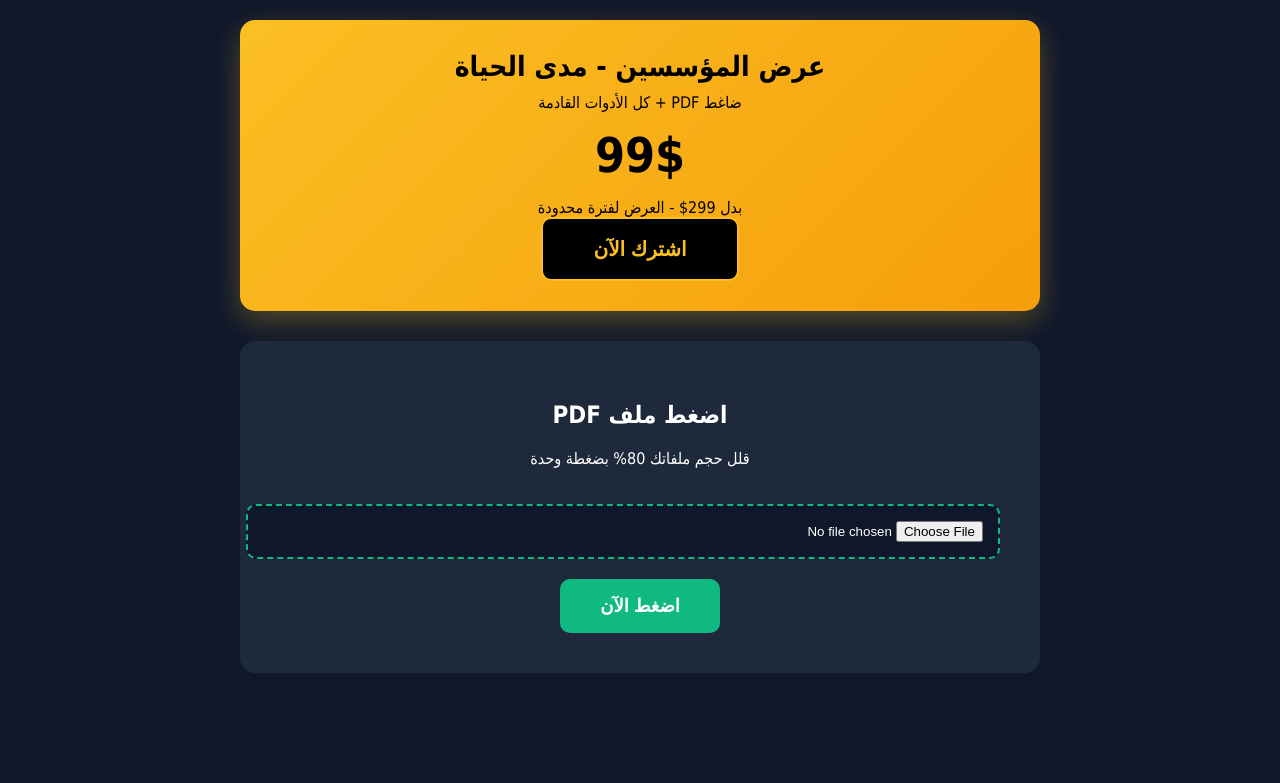
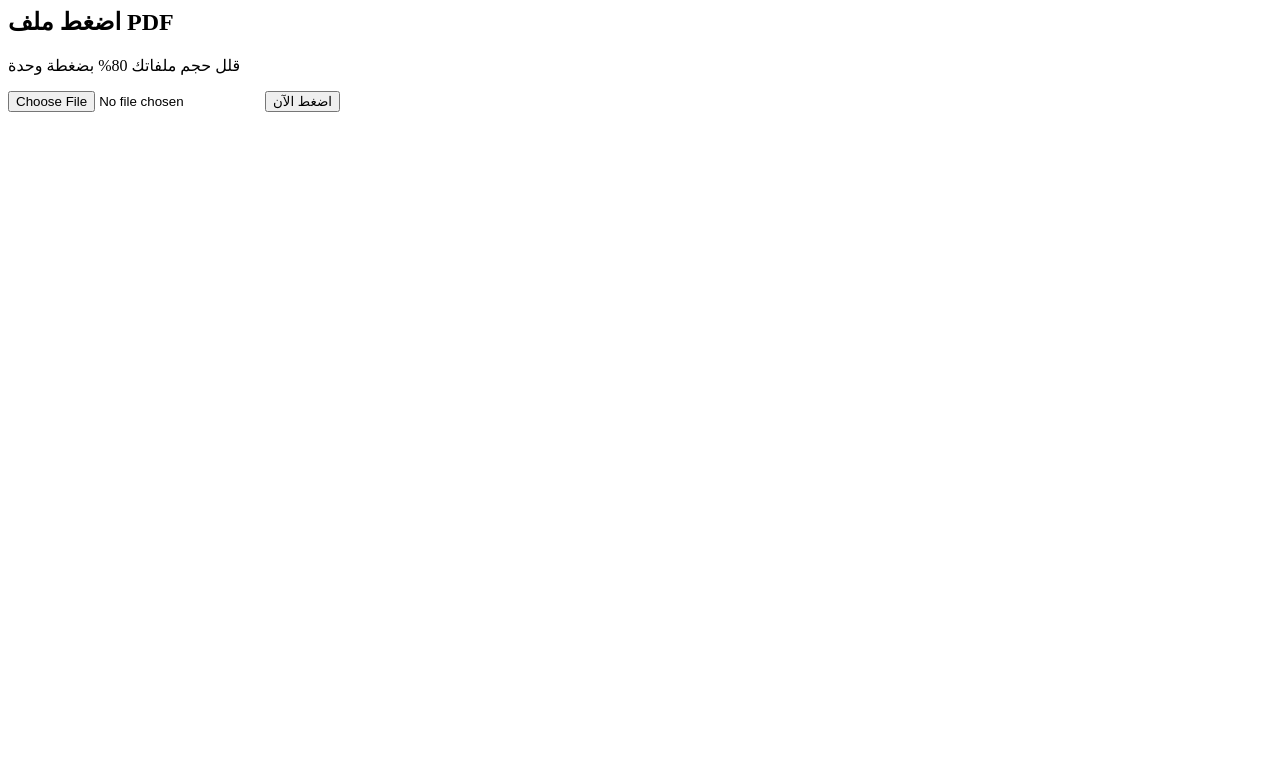
Before and after one commit to mtmsk125/pdf_compressor, a Flask app: page / in a window 1280 px wide. Shown: the top 783 px of the page. Run offline with Flask 3, Linux system fonts and the light colour scheme.

Commit message:
Update index.html

```diff
--- a/templates/index.html
+++ b/templates/index.html
@@ -1,36 +1,3 @@
-<!DOCTYPE html>
-<html lang="ar" dir="rtl">
-<head>
-    <meta charset="UTF-8">
-    <meta name="viewport" content="width=device-width, initial-scale=1.0">
-    <title>ضاغط PDF + كل الأدوات مدى الحياة</title>
-    <style>
-        body {font-family: Tahoma; background: #0f172a; color: #fff; margin: 0; padding: 20px;}
-       .container {max-width: 800px; margin: auto;}
-
-       .founder {background: linear-gradient(135deg,#fbbf24,#f59e0b); color: #000; padding: 30px 20px; border-radius: 15px; text-align: center; margin-bottom: 30px; box-shadow: 0 10px 30px rgba(251,191,36,0.3);}
-       .founder h1 {margin: 0 0 10px; font-size: 28px;}
-       .founder p {margin: 0; font-size: 16px;}
-       .counter {font-size: 48px; font-weight: bold; margin: 15px 0; color: #000;}
-       .btn {background: #10b981; color: #fff; border: none; padding: 16px 40px; border-radius: 10px; cursor: pointer; font-size: 18px; font-weight: bold; transition: all 0.3s;}
-       .btn:hover {background: #059669; transform: translateY(-2px);}
-       .btn.founder-btn {background: #000; color: #fbbf24; font-size: 20px; padding: 18px 50px; border: 2px solid #fbbf24;}
-       .btn.founder-btn:hover {background: #fbbf24; color: #000;}
-       .box {background: #1e293b; padding: 40px; border-radius: 15px; margin-top: 30px; text-align: center;}
-        input[type="file"] {margin: 20px 0; padding: 15px; background: #0f172a; border: 2px dashed #10b981; border-radius: 10px; width: 100%; color: #fff; cursor: pointer;}
-       .alert {background: #ef4444; color: white; padding: 12px; border-radius: 8px; margin-bottom: 20px;}
-    </style>
-</head>
-<body>
-    <div class="container">
-        <div class="founder">
-            <h1>عرض المؤسسين - مدى الحياة</h1>
-            <p>ضاغط PDF + كل الأدوات القادمة</p>
-            <div class="counter">99$</div>
-            <p>بدل 299$ - العرض لفترة محدودة</p>
-            <button class="btn founder-btn">اشترك الآن</button>
-        </div>
-
 <div class="box">
     <h2>اضغط ملف PDF</h2>
     <p>قلل حجم ملفاتك 80% بضغطة وحدة</p>
@@ -41,11 +8,22 @@
       {% endif %}
     {% endwith %}
 
-            <form method="post" enctype="multipart/form-data">
-                <input type="file" name="file" accept=".pdf" required>
-                <button type="submit" class="btn">اضغط الآن</button>
+    <form method="post" enctype="multipart/form-data" id="compressForm">
+        <input type="file" name="file" accept=".pdf" required id="fileInput">
+        <button type="submit" class="btn" id="submitBtn">اضغط الآن</button>
     </form>
 </div>
-    </div>
-</body>
-</html>
+
+<script>
+document.getElementById('compressForm').addEventListener('submit', function() {
+    const btn = document.getElementById('submitBtn');
+    const file = document.getElementById('fileInput').files[0];
+
+    if(file) {
+        btn.disabled = true;
+        btn.innerHTML = '⏳ جاري الضغط... انتظر ' + (file.size/1024/1024).toFixed(1) + 'MB';
+        btn.style.background = '#6b7280';
+        btn.style.cursor = 'not-allowed';
+    }
+});
+</script>
```
Lines whose indentation alone changed are shown as unchanged.
